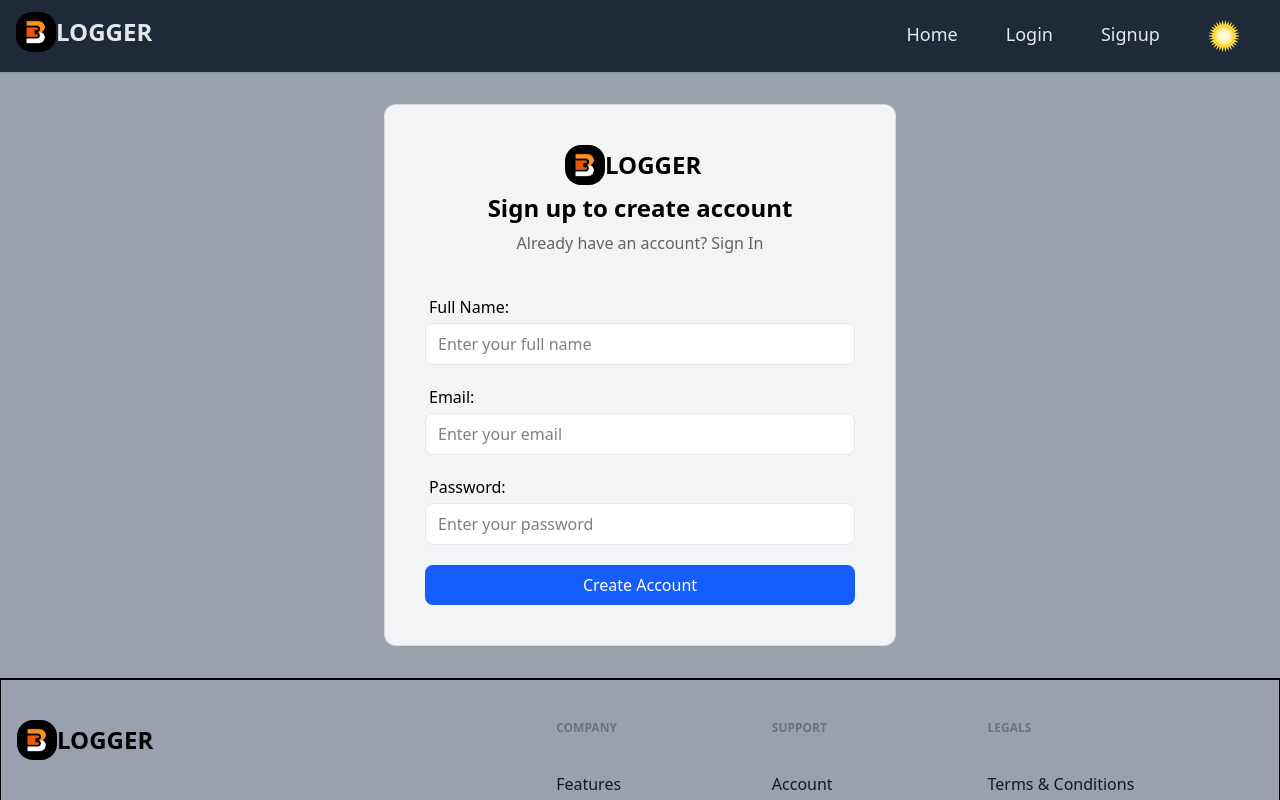
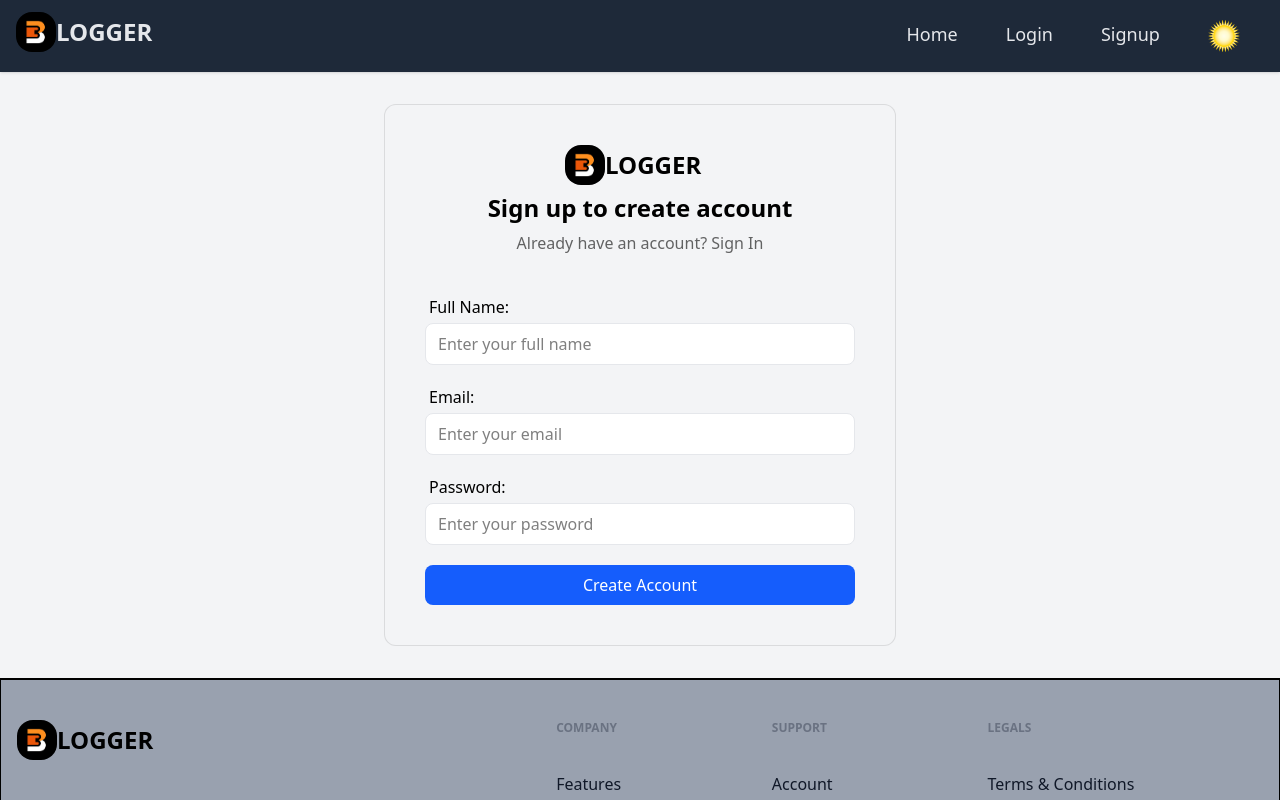
Before and after one commit to AbhinavSinghVishen/Blogger, a React (Vite) app: page /signup in a window 1280 px wide. Shown: the top 800 px of the page. Built offline with nearby package versions, Linux system fonts and the light colour scheme; no server answers.

Commit message:
Update light mode

```diff
--- a/src/App.jsx
+++ b/src/App.jsx
@@ -43,7 +43,7 @@ function App() {
   return (
     <>
       <ThemeModeContextProvider value={{theme, toggleTheme}}>
-        <div className="min-h-screen flex flex-wrap content-between bg-gray-400 dark:bg-gray-600">
+        <div className="min-h-screen flex flex-wrap content-between bg-gray-100 dark:bg-gray-600">
           {/* <h1 className="text-black border">A Blog App with Appwrite </h1> */}
           <div className="w-full block">
             <Header />
--- a/src/components/PostCard.jsx
+++ b/src/components/PostCard.jsx
@@ -5,7 +5,7 @@ import { Link } from 'react-router'
 const PostCard = ({$id, title, featuredImage}) => {
   return (
     <Link to={`/post/${$id}`}>
-      <div className='w-full bg-gray-100 rounded-xl p-4 dark:bg-gray-900'>
+      <div className='w-full bg-gray-200 rounded-xl p-4 dark:bg-gray-900'>
         <div className='w-full justify-center mb-4'>
             <img src={appwriteService.getPreview(featuredImage)} alt={title} className='rounded-xl w-full h-60'/>
         </div>
```
